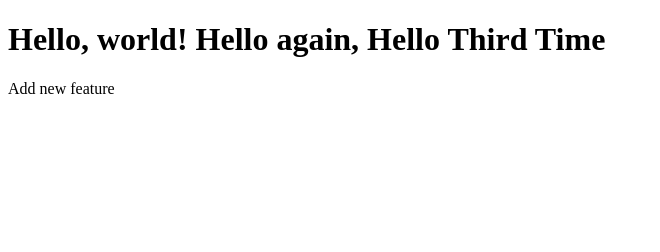
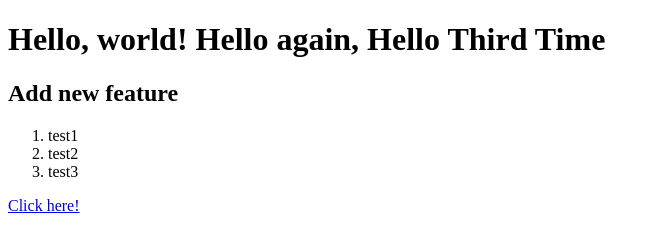
Before and after one commit to OMNIVORE01/lecture0, a plain HTML site: page hello.html in a window 1280 px wide. Shown: the whole page, without its empty margins (0-660 px from the left). Drawn offline with Linux system fonts and the light colour scheme.

Commit message:
Added Hyperlink

```diff
--- a/hello.html
+++ b/hello.html
@@ -5,6 +5,12 @@
     </head>
     <body>
       <h1>Hello, world! Hello again, Hello Third Time</h1>
-      Add new feature
+      <h2>Add new feature</h2>
+      <ol>
+        <li>test1</li>
+        <li>test2</li>
+        <li>test3</li>
+      </ol>
+      <a href="https://google.com">Click here!</a>
     </body>
 </html>
```
